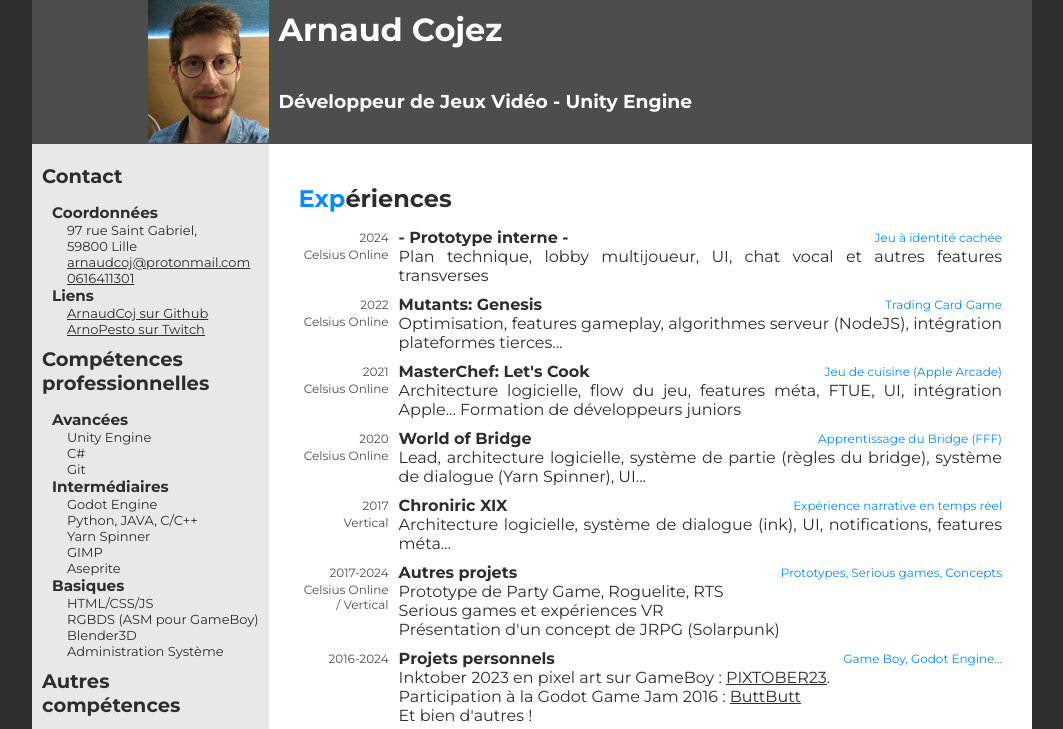
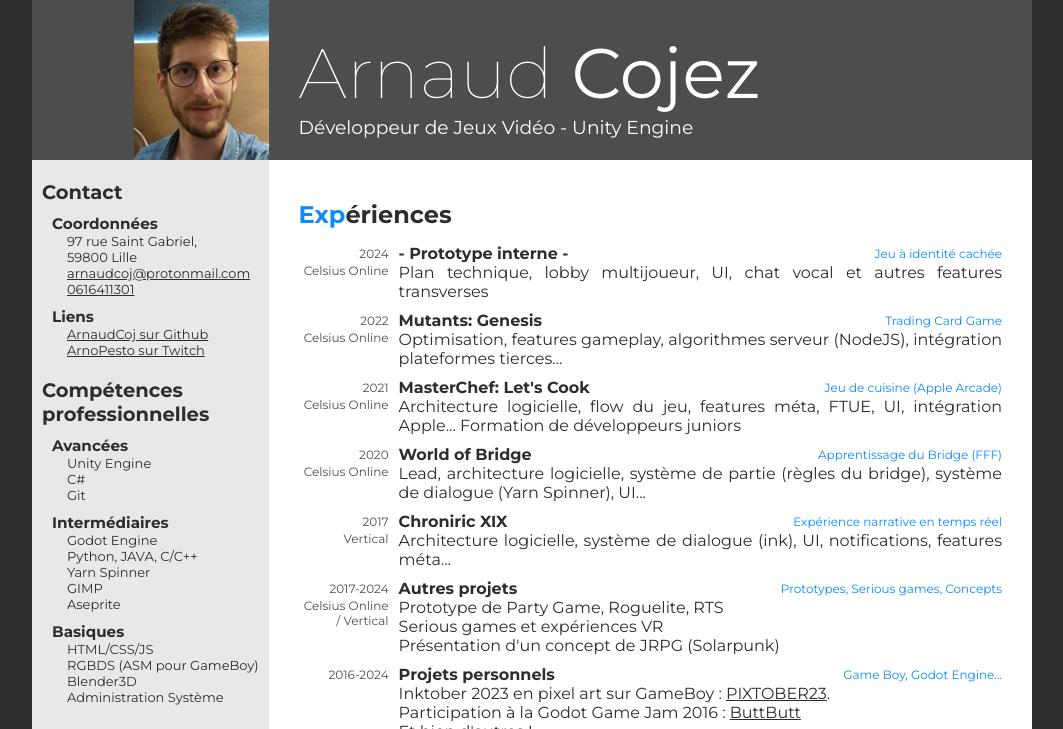
Before and after one commit to arnaudcoj/cvitae, a plain HTML site: page index.html in a window 1280 px wide. Shown: the top 729 px of the page, without its empty margins (108-1171 px from the left). Drawn offline with Linux system fonts and the light colour scheme.

Commit message:
Refacto grid

```diff
--- a/index.html
+++ b/index.html
@@ -11,13 +11,16 @@
     </head>
     <body>
         <main class="bgp0">
-            <div class="header">
-                <h1 id="name">Arnaud Cojez</h1>
+            <div id="photo-header">
+                <div class="photo">
+                    <!-- Photo will be set via CSS -->
+                </div>
+            </div>
+            <div id="header">
+                <h1 id="name"><span class="first-name">Arnaud</span> <span class="last-name">Cojez</span></h1>
                 <h3 id="job">Développeur de Jeux Vidéo - Unity Engine</h1>
-                <div id="photo"></div> <!-- Photo will be set via CSS -->
             </div>
-            <div class="content">
-                <div class="left-panel">
+            <div id="left-panel" class="content">
                 <div id="contact" class="bgp4">
                     <h2>Contact</h2>
                     <div id="personnal">
@@ -95,7 +98,7 @@
                     </div>
                 </div>
             </div>
-                <div class="main-panel">
+            <div id="main-panel" class="content">
                 <div id="experiences" class="bgp1">
                     <h2><span class="first-letters">Exp</span>ériences</h2>
                     <ul class="experiences-list">
@@ -195,7 +198,6 @@
                     </ul>
                 </div>
             </div>
-            </div>
         </main>
         <script type="text/javascript" src="change_palettes.js"></script>
     </body>
--- a/style/palettes/color.css
+++ b/style/palettes/color.css
@@ -38,9 +38,10 @@
     --bgp_3: #ffffff;
 }
 
-#photo {
+.photo {
     background: url(photo.png) no-repeat;
     background-size:contain;
+    background-position: right;
 }
 
 .groseille-button {
--- a/style/palettes/dmg.css
+++ b/style/palettes/dmg.css
@@ -5,9 +5,10 @@
     --bgp_3:#e0f8d0;
 }
 
-#photo {
+.photo {
     background: url(photo_dmg.png) no-repeat;
     background-size:contain;
+    background-position: right;
 }
 
 .groseille-button {
--- a/style/palettes/sgb.css
+++ b/style/palettes/sgb.css
@@ -5,9 +5,10 @@
     --bgp_3:#f7e7c6;
 }
 
-#photo {
+.photo {
     background: url(photo_sgb.png) no-repeat;
     background-size:contain;
+    background-position: right;
 }
 
 .groseille-button {
--- a/style/style.css
+++ b/style/style.css
@@ -20,48 +20,51 @@ main {
     max-width:1000px;
     margin:auto;
     min-height:100%;
+
     display: grid;
-    grid-template-columns min-content auto;
-    grid-template-rows:min-content auto;
+    grid-template-columns: max-content auto;
+    grid-template-rows:160px auto;
+    grid-template-areas:
+        "photo header"
+        "left content";
 }
 
-h2 {
-    margin-top:10px;
-    margin-bottom:15px;
+#photo-header {
+    background-color:var(--bgp_1);
+    grid-area: photo;
 }
 
-.header {
+.photo {
+    height: 100%;
+}
+
+#header {
+    grid-area: header;
     background-color:var(--bgp_1);
     color:var(--bgp_3);
-    display:grid;
-    grid-template-columns:236.6px auto;
-    grid-template-rows:auto auto;
-    grid-template-areas:
-        "photo name"
-        "photo job";
+    padding:30px 30px 20px 30px;
 }
 
-.header h1 {
+#header h1 {
+    font-size: 70px;
+    font-weight: normal;
     margin:0px;
-    padding: 10px;
 }
 
-.header h3 {
+#header h3 {
+    font-weight: normal;
     margin:0px;
-    padding:10px;
 }
 
-#photo {
-    margin-left: auto;
-    grid-area: photo;
-    width: 121px;
-    height: 144px;
+.first-name {
+    font-weight: lighter;
+}
+
+.last-name {
 }
 
 .content {
     font-size: 16px;
-    display: grid;
-    grid-template-columns:236.6px auto;
 }
 
 .content h3 {
@@ -72,6 +75,12 @@ h2 {
     margin:0;
 }
 
+
+h2 {
+    margin-top:10px;
+    margin-bottom:15px;
+}
+
 a {
     color:var(--bgp_0);
 }
@@ -80,26 +89,34 @@ a:hover {
     color:var(--bgp_1);
 }
 
-.left-panel {
+#left-panel {
+    grid-area: left;
     background-color:var(--bgp_2);
-    padding:10px;
+    padding:20px 10px 10px 10px;
     font-size: 13px;
 }
 
-.left-panel > * {
+#left-panel > * {
     padding-left: 0px;
+    padding-bottom:20px;
 }
 
-.left-panel h3 {
-    padding-left: 10px;
+#left-panel h2 {
+    margin: 0px;
 }
 
-.left-panel ul {
+#left-panel h3 {
+    margin-left: 10px;
+    margin-top: 10px;
+}
+
+#left-panel ul {
     padding-left: 25px;
     list-style: none;
 }
 
-.main-panel {
+#main-panel {
+    grid-area:content;
     background-color:var(--bgp_3);
     padding: 30px;
 }
@@ -234,25 +251,37 @@ span.first-letters {
         font-size:14px;
     }
 
-    .left-panel > * {
+    #header {
+        padding:20px 30px 20px 25px;
+    }
+
+    #header h1 {
+        font-size: 65px;
+    }
+
+    #header h3 {
+        font-size:19.5px;
+    }
+
+    #left-panel > * {
         padding-left: 0px;
     }
 
-    .left-panel h3 {
+    #left-panel h3 {
         padding-left: 5px;
     }
 
-    .left-panel ul {
+    #left-panel ul {
         padding-left: 15px;
         list-style: none;
     }
 
-    .left-panel {
+    #left-panel {
         font-size:12px;
     }
 
-    .main-panel {
-        padding: 20px;
+    #main-panel {
+        padding: 25px;
     }
 
     .hobby-item p {
@@ -261,11 +290,7 @@ span.first-letters {
 }
 
 @media weasy {
-    .content {
-        /* max-content not supported atm by weasyprintpdf... */
-        grid-template-columns: 27% 73%;
-    }
-    .main-panel { /* Weasyprint /shrug */
+    #main-panel { /* Weasyprint /shrug */
         overflow:scroll;
         max-height: 100%;
     }
@@ -279,11 +304,11 @@ span.first-letters {
         margin: -1px;
     }
 
-    .main-panel {
+    #main-panel {
         margin-left:-1px;
     }
 
-    .left-panel {
+    #left-panel {
         padding-right:11px;
     }
     /* #endregion */
```
Lines whose indentation alone changed are shown as unchanged.
